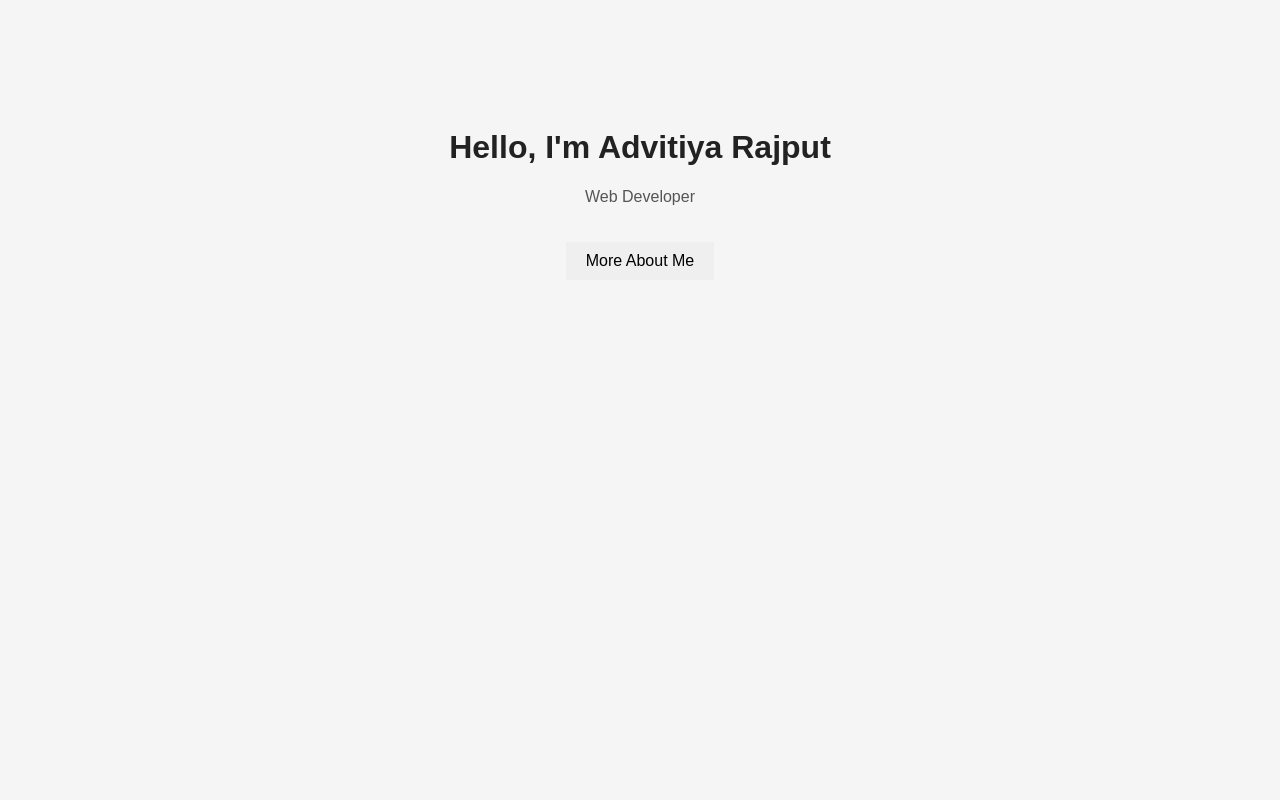
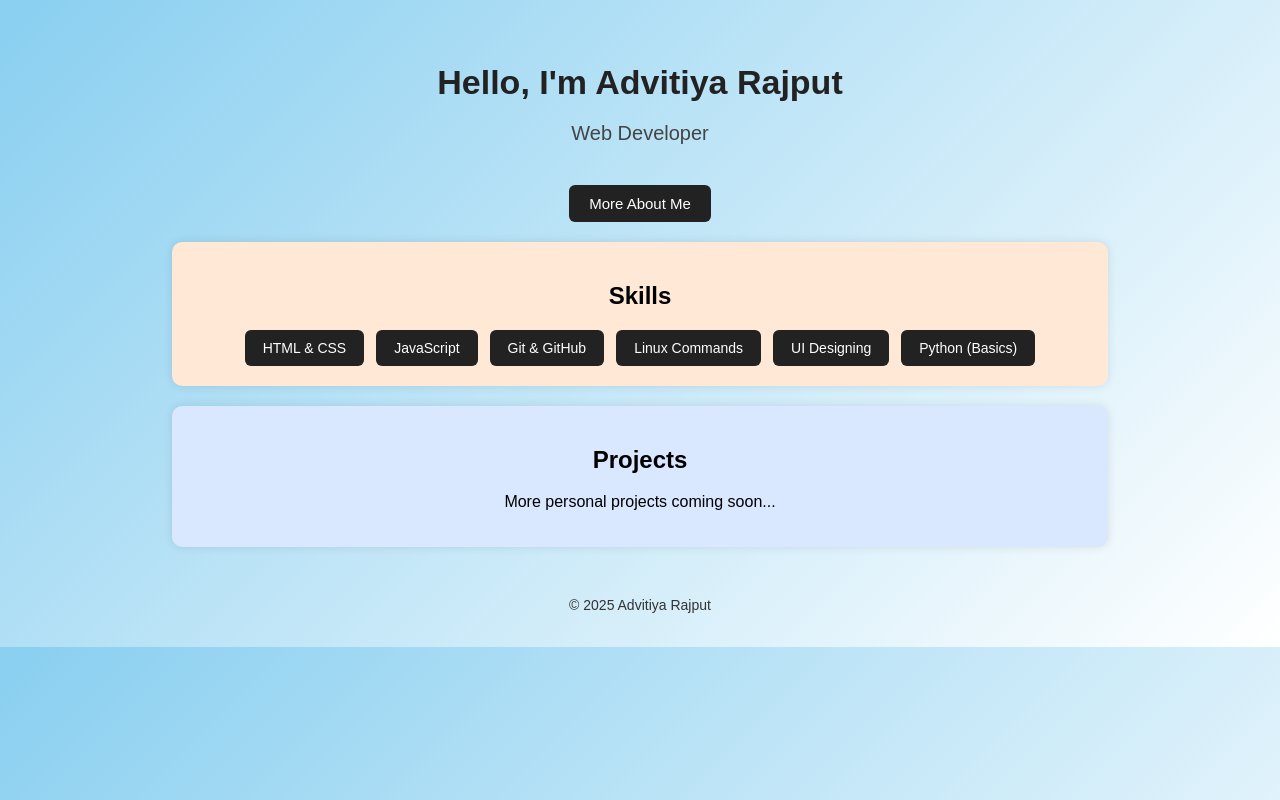
Before and after one commit to notadvitiya/devops-project, a plain HTML site: page index.html in a window 1280 px wide. Drawn offline with Linux system fonts and the light colour scheme.

Commit message:
Updated About Section content

```diff
--- a/index.html
+++ b/index.html
@@ -7,17 +7,48 @@
     <link rel="stylesheet" href="style.css">
 </head>
 <body>
+
+    <!-- Header Section -->
     <header>
         <h1>Hello, I'm Advitiya Rajput</h1>
         <p>Web Developer</p>
     </header>
 
+    <!-- Button to toggle About section -->
     <button id="aboutBtn">More About Me</button>
 
+    <!-- About Section -->
     <section id="aboutSection" style="display: none;">
         <h2>About Me</h2>
-        <p>I love web designing and creating UI.</p>
+        <p>I love web designing and creating simple UI pages.
+           I enjoy learning new web technologies and trying different UI designs.
+</p>
     </section>
+
+    <!-- Skills Section -->
+
+<section>
+    <h2>Skills</h2>
+    <div class="skills-container">
+        <span class="skill">HTML & CSS</span>
+        <span class="skill">JavaScript</span>
+        <span class="skill">Git & GitHub</span>
+        <span class="skill">Linux Commands</span>
+        <span class="skill">UI Designing</span>
+        <span class="skill">Python (Basics)</span>
+    </div>
+</section>
+
+    <!-- Projects Section -->
+    <section>
+        <h2>Projects</h2>
+        <p>More personal projects coming soon...</p>
+    </section>
+
+    <!-- Footer -->
+    <footer>
+        <p>© 2025 Advitiya Rajput</p>
+    </footer>
 
     <script src="script.js"></script>
 </body>
--- a/style.css
+++ b/style.css
@@ -1,22 +1,93 @@
+/* General Page Styling */
 body {
     font-family: Arial, sans-serif;
-    background-color: #f5f5f5;
+    background: linear-gradient(135deg, #89cff0, #ffffff);
     text-align: center;
-    padding-top: 100px;
+    padding-top: 40px;
+    margin: 0;
 }
 
+/* Header */
 header h1 {
     color: #222;
+    font-size: 34px;
+    margin-bottom: 5px;
 }
 
 header p {
-    color: #555;
+    color: #444;
+    font-size: 20px;
 }
 
+/* Section Card Style */
+section {
+    background: #ffffffbd;
+    width: 70%;
+    margin: 20px auto;
+    padding: 20px;
+    border-radius: 10px;
+    box-shadow: 0 0 10px rgba(0,0,0,0.1);
+}
+
+/* Skills Section */
+.skills-container {
+    display: flex;
+    justify-content: center;
+    flex-wrap: wrap;
+    gap: 12px;
+    margin-top: 20px;
+}
+
+.skill {
+    background-color: #222;
+    color: #fff;
+    padding: 10px 18px;
+    border-radius: 6px;
+    font-size: 14px;
+    transition: 0.3s ease;
+}
+
+.skill:hover {
+    background-color: #000;
+    transform: scale(1.06);
+}
+
+/* Button Styling */
 button {
-    margin: 20px;
+    margin-top: 20px;
     padding: 10px 20px;
     cursor: pointer;
     border: none;
-    font-size: 16px;
+    background-color: #222;
+    color: #fff;
+    border-radius: 6px;
+    font-size: 15px;
+    transition: 0.3s ease;
 }
+
+button:hover {
+    background-color: #000;
+    transform: scale(1.05);
+}
+
+/* Footer */
+footer {
+    margin-top: 50px;
+    font-size: 14px;
+    color: #333;
+    padding-bottom: 20px;
+}
+/* About Section */
+#aboutSection {
+    background: #ffffff;
+}
+
+/* Skills Section */
+section:nth-of-type(2) {
+    background: #ffe8d6;
+}
+
+/* Projects Section */
+section:nth-of-type(3) {
+    background: #d9e7ff;
+}
```
